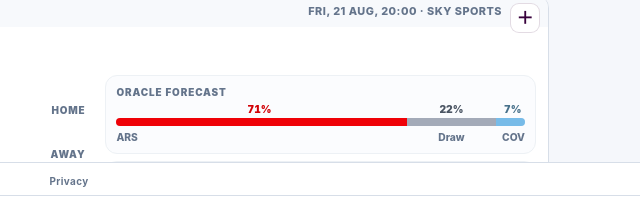
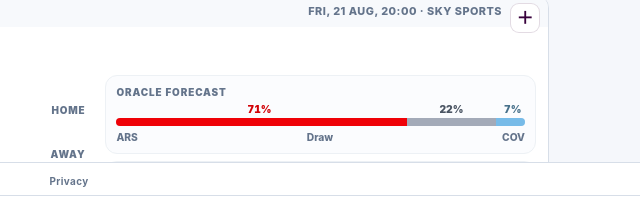
Before and after one commit to abigwood/prem-oracle, a website: page index.html in a window 1280 px wide. Shown: the part 527-724 px from the top of the page, 571-1211 px from the left. Drawn offline with Linux system fonts and the light colour scheme; no server answers.

Commit message:
Fix forecast label truncation
Decouple the forecast-strip label row from the fr-based segment widths so the
official 3-letter team codes always render in full, even on lopsided splits
(e.g. Arsenal v Coventry 71/7 now shows COV, never "C…"). The label row is a
flex row (home left / draw centre / away right) with no ellipsis; the rail and
percent rows keep their segment geometry unchanged.

Verified on iPhone 17 Pro and iPad Pro 13" simulators. No version bump.

Co-Authored-By: Claude Opus 4.8 (1M context) <noreply@anthropic.com>

```diff
--- a/app.js
+++ b/app.js
@@ -591,7 +591,7 @@ function probabilityStrip(match) {
       <i class="draw"></i>
       <i class="away" style="${segmentFillStyle(awaySeg)}"></i>
     </div>
-    <div class="prob-labels" style="grid-template-columns:${columns}"><span>${escapeHTML(teamCode(match.player1))}</span><span>Draw</span><span>${escapeHTML(teamCode(match.player2))}</span></div>
+    <div class="prob-labels"><span>${escapeHTML(teamCode(match.player1))}</span><span>Draw</span><span>${escapeHTML(teamCode(match.player2))}</span></div>
   </div>`;
 }
 
--- a/native/www/app.js
+++ b/native/www/app.js
@@ -591,7 +591,7 @@ function probabilityStrip(match) {
       <i class="draw"></i>
       <i class="away" style="${segmentFillStyle(awaySeg)}"></i>
     </div>
-    <div class="prob-labels" style="grid-template-columns:${columns}"><span>${escapeHTML(teamCode(match.player1))}</span><span>Draw</span><span>${escapeHTML(teamCode(match.player2))}</span></div>
+    <div class="prob-labels"><span>${escapeHTML(teamCode(match.player1))}</span><span>Draw</span><span>${escapeHTML(teamCode(match.player2))}</span></div>
   </div>`;
 }
 
--- a/native/www/styles.css
+++ b/native/www/styles.css
@@ -386,13 +386,10 @@ main {
   color: var(--muted);
   background: #f1f3f7;
 }
-.prob-values,
-.prob-labels {
+.prob-values {
   display: grid;
   align-items: center;
   min-width: 0;
-}
-.prob-values {
   margin: -1px 0 3px;
   color: var(--purple);
   font-size: .64rem;
@@ -400,14 +397,24 @@ main {
   font-variant-numeric: tabular-nums;
   line-height: 1;
 }
-.prob-values span,
-.prob-labels span {
+.prob-values span {
   min-width: 0;
   overflow: hidden;
   text-overflow: ellipsis;
   white-space: nowrap;
+  text-align: center;
 }
-.prob-values span { text-align: center; }
+/* Labels are decoupled from the fr-based segment widths so the 3-letter codes
+   always render in full, even on lopsided splits (e.g. 71/7 -> COV, never
+   "C…"). The rail and percent rows above keep their segment geometry. */
+.prob-labels {
+  display: flex;
+  align-items: center;
+  justify-content: space-between;
+  gap: 6px;
+  min-width: 0;
+}
+.prob-labels span { white-space: nowrap; }
 .prob-labels span:first-child { text-align: left; }
 .prob-labels span:last-child { text-align: right; }
 .prob-values .draw { color: #4b5563; }
--- a/styles.css
+++ b/styles.css
@@ -386,13 +386,10 @@ main {
   color: var(--muted);
   background: #f1f3f7;
 }
-.prob-values,
-.prob-labels {
+.prob-values {
   display: grid;
   align-items: center;
   min-width: 0;
-}
-.prob-values {
   margin: -1px 0 3px;
   color: var(--purple);
   font-size: .64rem;
@@ -400,14 +397,24 @@ main {
   font-variant-numeric: tabular-nums;
   line-height: 1;
 }
-.prob-values span,
-.prob-labels span {
+.prob-values span {
   min-width: 0;
   overflow: hidden;
   text-overflow: ellipsis;
   white-space: nowrap;
+  text-align: center;
 }
-.prob-values span { text-align: center; }
+/* Labels are decoupled from the fr-based segment widths so the 3-letter codes
+   always render in full, even on lopsided splits (e.g. 71/7 -> COV, never
+   "C…"). The rail and percent rows above keep their segment geometry. */
+.prob-labels {
+  display: flex;
+  align-items: center;
+  justify-content: space-between;
+  gap: 6px;
+  min-width: 0;
+}
+.prob-labels span { white-space: nowrap; }
 .prob-labels span:first-child { text-align: left; }
 .prob-labels span:last-child { text-align: right; }
 .prob-values .draw { color: #4b5563; }
```
